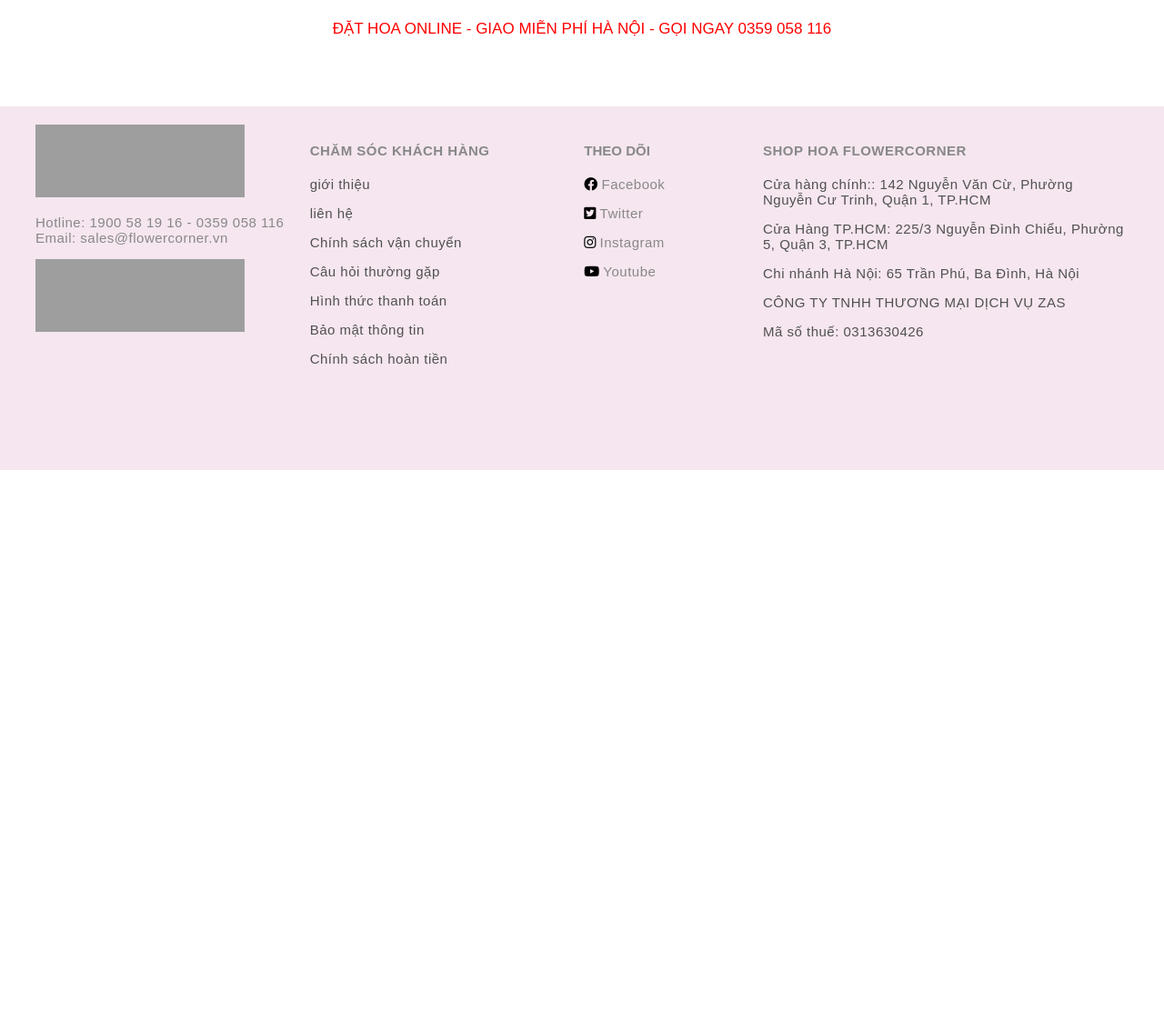
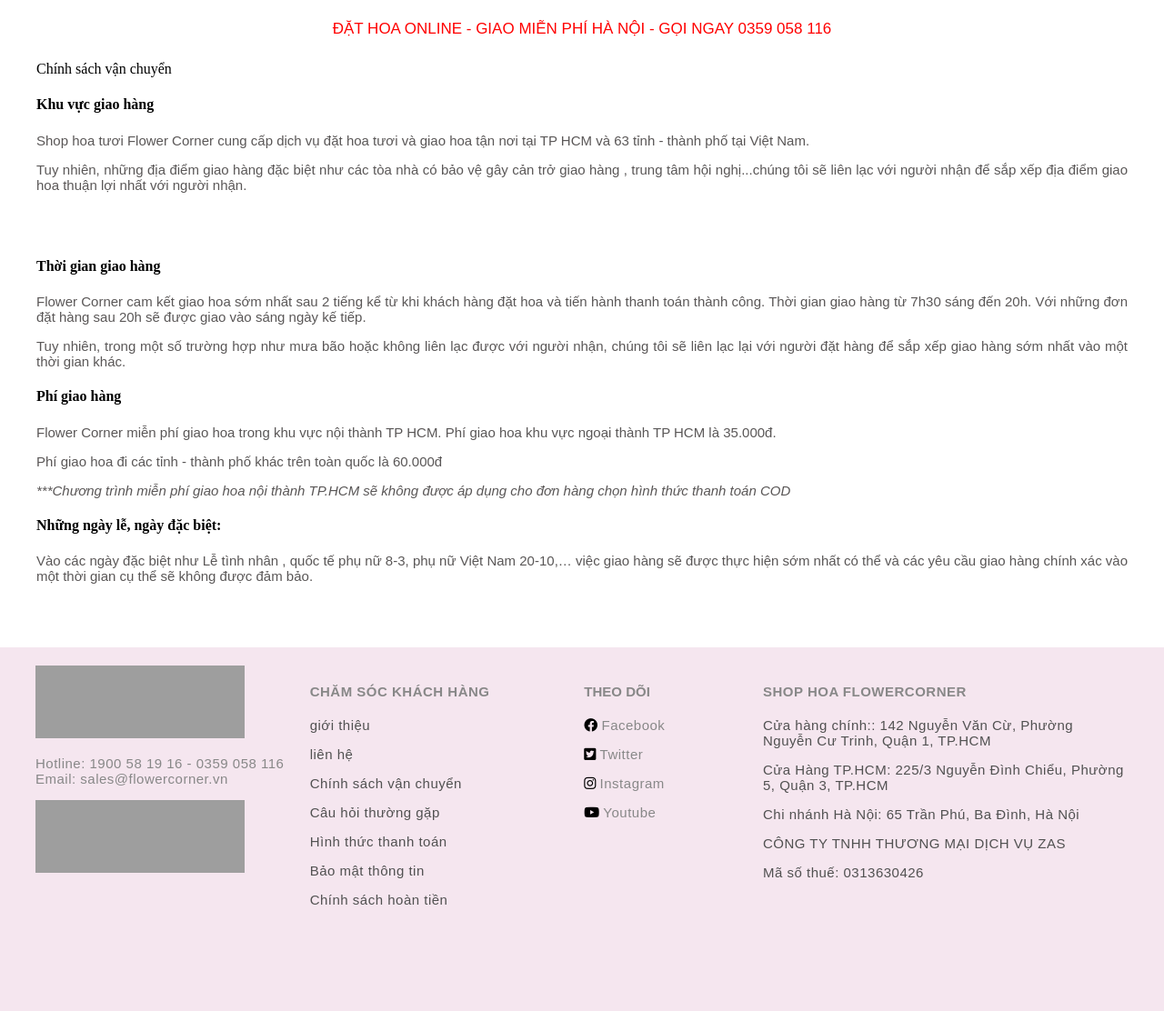
Before and after one commit to phihung812/flower, a PHP site: page /index.php?act=chinhsach in a window 1280 px wide; the page is wider, and only the part inside the window is pictured. Shown: the part 242-1354 px from the top of that part at 91% size. Before the commit the page ends 759 px from the top of that part, so only its background shows below. Run offline with PHP 8.4, Linux system fonts and the light colour scheme; data that the repository does not hold is empty; grey boxes are pictures that could not be loaded.

Commit message:
updeat lại

```diff
--- a/index.php
+++ b/index.php
@@ -19,6 +19,9 @@
             break;
         case 'lienhe':
              require_once "view/client/lienhe.php";
+            break;
+         case 'chinhsach':
+            require_once "view/client/chinhsach.php";
             break;
         case 'register':
             $register = new TaikhoanController();
--- a/view/admin/header.php
+++ b/view/admin/header.php
@@ -33,6 +33,11 @@
                     <span class="icon">&#128640;</span> Danh Mục
                 </a>
             </li>
+            <li class="link-item">
+                <a href="index.php?act=list_bl" class="link">
+                <span class="icon">&#128640;</span></span>bình luận
+                </a>
+            </li>
 
             <li class="link-item">
                 <a href="index.php?act=listTaikhoan" class="link">
--- /dev/null
+++ b/view/client/chinhsach.php
@@ -0,0 +1,62 @@
+<div class="gioithieu">
+        <div>
+
+        <m>Chính sách vận chuyển</m>
+        <h4>Khu vực giao hàng</h4>
+        <p>Shop hoa tươi Flower Corner
+        cung cấp dịch vụ đặt hoa tươi
+        và giao hoa tận nơi tại TP HCM
+        và 63 tỉnh - thành phố tại Việt Nam.</p>
+        <p>Tuy nhiên, những địa điểm giao
+        hàng đặc biệt như các tòa nhà
+        có bảo vệ gây cản trở giao hàng ,
+        trung tâm hội nghị...chúng tôi
+        sẽ liên lạc với người nhận để
+        sắp xếp địa điểm giao hoa thuận
+         lợi nhất với người nhận.</p>
+         <br><br>
+
+    </div>
+
+    <div>
+        <h4>Thời gian giao hàng</h4>
+        <p>Flower Corner cam kết giao
+        hoa sớm nhất sau 2 tiếng kể từ
+        khi khách hàng đặt hoa và tiến
+         hành thanh toán thành công.
+         Thời gian giao hàng từ 7h30
+         sáng đến 20h. Với những đơn
+         đặt hàng sau 20h sẽ được giao
+          vào sáng ngày kế tiếp.</p>
+        <p>
+        Tuy nhiên, trong một số trường
+         hợp như mưa bão hoặc không liên
+         lạc được với người nhận, chúng tôi
+        sẽ liên lạc lại với người đặt hàng
+        để sắp xếp giao hàng sớm nhất
+         vào một thời gian khác.
+        </p>
+    </div>
+
+    <div>
+       <h4>Phí giao hàng</h4>
+        <p>Flower Corner miễn phí
+         giao hoa trong khu vực
+        nội thành TP HCM. Phí giao
+        hoa khu vực ngoại thành TP HCM là 35.000đ. </p>
+
+        <p>Phí giao hoa đi các tỉnh - thành phố khác trên toàn quốc là 60.000đ</p>
+        <p><i>***Chương trình miễn phí giao hoa nội thành TP.HCM sẽ không được áp dụng cho đơn hàng chọn hình thức thanh toán COD</i></p>
+    </div>
+
+    <div>
+        <h4>Những ngày lễ, ngày đặc biệt:</h4>
+        <p>Vào các ngày đặc biệt như Lễ tình nhân
+        , quốc tế phụ nữ 8-3, phụ nữ Việt Nam
+        20-10,… việc giao hàng sẽ được thực
+        hiện sớm nhất có thể và các yêu cầu
+        giao hàng chính xác vào một thời
+        gian cụ thể sẽ không được đảm bảo.</p>
+    </div>
+
+    </div>
--- a/view/client/footer.php
+++ b/view/client/footer.php
@@ -10,7 +10,7 @@
                     <h4>CHĂM SÓC KHÁCH HÀNG</h4>
                     <p><a href="index.php?act=gioithieu">giới thiệu</a></p>
                     <p><a href="index.php?act=lienhe">liên hệ</a></p>
-                    <p>Chính sách vận chuyển</p>
+                    <p><a href="index.php?act=chinhsach">Chính sách vận chuyển</a></p>
                     <p>Câu hỏi thường gặp</p>
                     <p>Hình thức thanh toán</p>
                     <p>Bảo mật thông tin</p>
```
Also changed, not shown: view/admin/binhluan/chitiet_bl.php (+20 -12 lines), view/admin/binhluan/list.php (+24 -10 lines), view/css/admin.css (line endings or trailing spaces).
